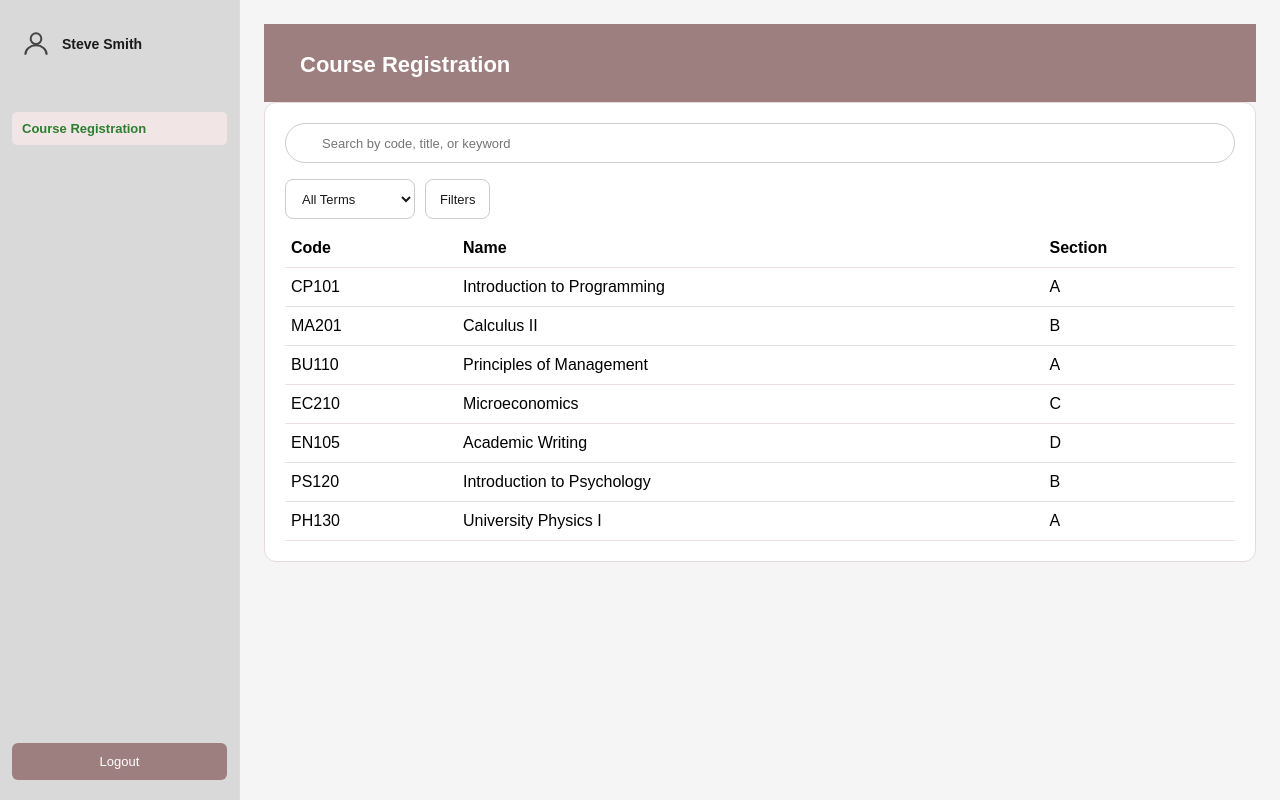
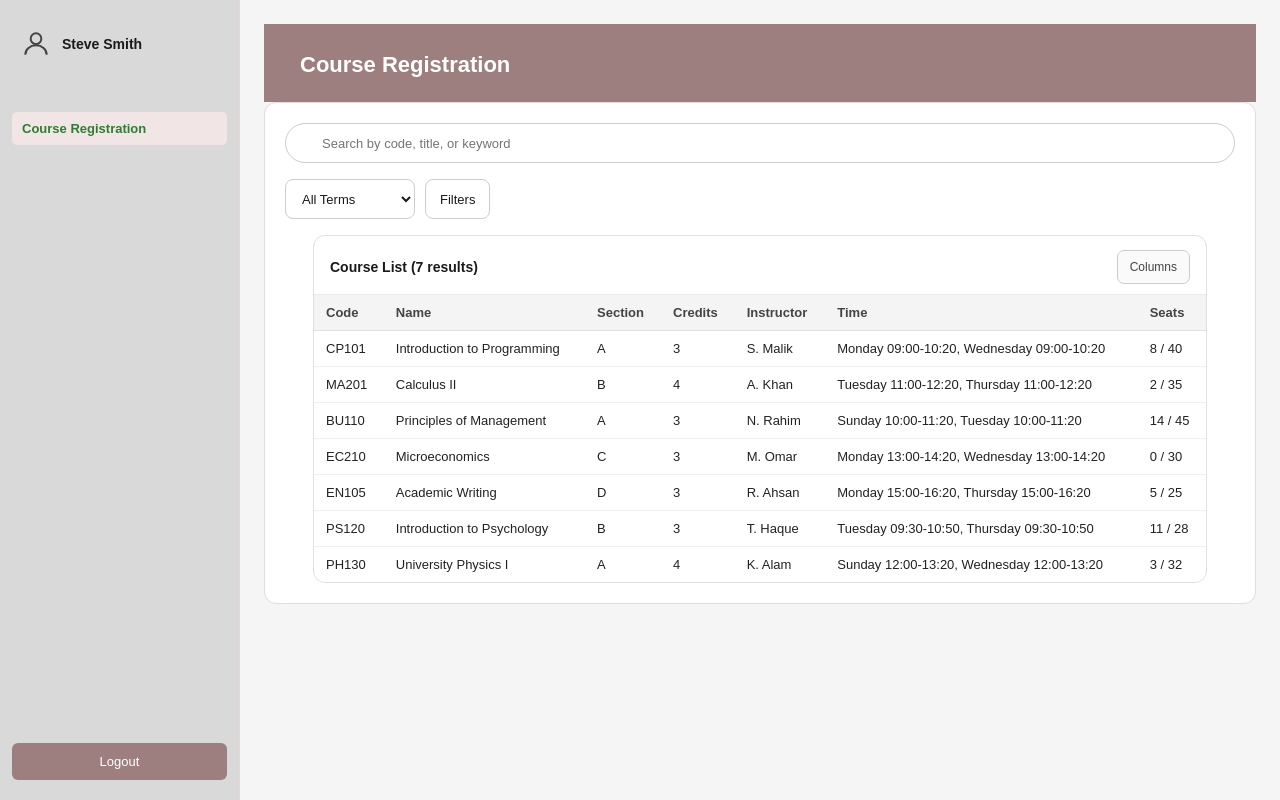
Before and after one commit to AhmedANafees/Internet_Computing, a React (Vite) app in the folder frontend/: page /courses in a window 1280 px wide. Built offline with nearby package versions, Linux system fonts and the light colour scheme.

Commit message:
feat: add toggleable column visibility to course table

```diff
--- /dev/null
+++ b/frontend/src/components/CourseRegistrationPage/CourseRegistrationTable.jsx
@@ -0,0 +1,62 @@
+export default function CourseRegistrationTable({ rows, allColumns, visibleCols, toggleCol, colPickerOpen, setColPickerOpen }) {
+  const visibleColumns = allColumns.filter((column) => visibleCols.has(column.id));
+
+  return (
+    <div className="cr-table-card">
+      <div className="cr-table-header">
+        <span className="cr-table-header__title">Course List ({rows.length} results)</span>
+
+        <div className="cr-col-picker-wrap">
+          <button className={`cr-col-picker-btn ${colPickerOpen ? 'cr-col-picker-btn--open' : ''}`} onClick={() => setColPickerOpen((value) => !value)}>
+            Columns
+          </button>
+
+          {colPickerOpen && (
+            <div className="cr-col-picker-panel">
+              {allColumns.map((column) => (
+                <label key={column.id} className="cr-col-option">
+                  <input
+                    type="checkbox"
+                    checked={visibleCols.has(column.id)}
+                    disabled={visibleCols.size === 1 && visibleCols.has(column.id)}
+                    onChange={() => toggleCol(column.id)}
+                  />
+                  {column.label}
+                </label>
+              ))}
+            </div>
+          )}
+        </div>
+      </div>
+
+      <div className="cr-table-scroll">
+        <table className="cr-table">
+          <thead>
+            <tr>
+              {visibleColumns.map((column) => (
+                <th key={column.id}>{column.label}</th>
+              ))}
+            </tr>
+          </thead>
+          <tbody>
+            {rows.length === 0 ? (
+              <tr>
+                <td colSpan={visibleColumns.length} className="cr-table__empty">
+                  No courses match your search or filters.
+                </td>
+              </tr>
+            ) : (
+              rows.map(({ course, section }) => (
+                <tr key={section.id}>
+                  {visibleColumns.map((column) => (
+                    <td key={column.id}>{column.render(course, section)}</td>
+                  ))}
+                </tr>
+              ))
+            )}
+          </tbody>
+        </table>
+      </div>
+    </div>
+  );
+}
--- a/frontend/src/pages/CourseRegistrationPage/CourseRegistrationPage.css
+++ b/frontend/src/pages/CourseRegistrationPage/CourseRegistrationPage.css
@@ -52,6 +52,63 @@
   border-bottom: 1px solid #eadede;
   text-align: left;
   padding: 10px 6px;
+}
+
+.cr-table-card {
+  border: 1px solid #e7dddd;
+  border-radius: 10px;
+  overflow: hidden;
+}
+
+.cr-table-header {
+  display: flex;
+  justify-content: space-between;
+  align-items: center;
+  padding: 10px;
+  border-bottom: 1px solid #ece1e1;
+}
+
+.cr-col-picker-wrap {
+  position: relative;
+}
+
+.cr-col-picker-panel {
+  position: absolute;
+  top: 100%;
+  right: 0;
+  min-width: 180px;
+  background: #fff;
+  border: 1px solid #decfcf;
+  border-radius: 8px;
+  padding: 8px;
+  z-index: 20;
+}
+
+.cr-col-option {
+  display: flex;
+  align-items: center;
+  gap: 8px;
+  margin-bottom: 6px;
+}
+
+.cr-table-scroll {
+  overflow-x: auto;
+}
+
+.cr-table {
+  width: 100%;
+  border-collapse: collapse;
+}
+
+.cr-table th,
+.cr-table td {
+  border-bottom: 1px solid #ece2e2;
+  text-align: left;
+  padding: 10px;
+}
+
+.cr-table__empty {
+  color: #665454;
 }
 
 .cr-filter-top-row {
--- a/frontend/src/pages/CourseRegistrationPage/CourseRegistrationPage.jsx
+++ b/frontend/src/pages/CourseRegistrationPage/CourseRegistrationPage.jsx
@@ -2,14 +2,31 @@ import { useMemo, useState } from 'react';
 import Sidebar from '../../components/Sidebar/Sidebar';
 import CourseRegistrationPageHeader from '../../components/CourseRegistrationPage/CourseRegistrationPageHeader';
 import CourseRegistrationFilters from '../../components/CourseRegistrationPage/CourseRegistrationFilters';
+import CourseRegistrationTable from '../../components/CourseRegistrationPage/CourseRegistrationTable';
 import { mockCourses } from '../../data/mockCourses';
 import { useDebounce } from '../../hooks/useDebounce';
 import './CourseRegistrationPage.css';
+
+const ALL_COLUMNS = [
+  { id: 'code', label: 'Code' },
+  { id: 'title', label: 'Name' },
+  { id: 'section', label: 'Section' },
+  { id: 'credits', label: 'Credits' },
+  { id: 'instructor', label: 'Instructor' },
+  { id: 'time', label: 'Time' },
+  { id: 'seats', label: 'Seats' },
+  { id: 'term', label: 'Term' },
+  { id: 'subject', label: 'Subject' },
+];
+
+const DEFAULT_VISIBLE = new Set(['code', 'title', 'section', 'credits', 'instructor', 'time', 'seats']);
 
 export default function CourseRegistrationPage() {
   const [searchRaw, setSearchRaw] = useState('');
   const [selectedTerm, setSelectedTerm] = useState('');
   const [filterPanelOpen, setFilterPanelOpen] = useState(false);
+  const [colPickerOpen, setColPickerOpen] = useState(false);
+  const [visibleCols, setVisibleCols] = useState(DEFAULT_VISIBLE);
   const [activeFilters, setActiveFilters] = useState({ faculties: [], levels: [], subjects: [] });
   const search = useDebounce(searchRaw, 300);
 
@@ -48,6 +65,19 @@ export default function CourseRegistrationPage() {
     setActiveFilters({ faculties: [], levels: [], subjects: [] });
   }
 
+  function toggleCol(columnId) {
+    setVisibleCols((prev) => {
+      const next = new Set(prev);
+      if (next.has(columnId)) {
+        if (next.size === 1) return next;
+        next.delete(columnId);
+      } else {
+        next.add(columnId);
+      }
+      return next;
+    });
+  }
+
   const rows = useMemo(() => {
     const query = search.trim().toLowerCase();
     const allRows = mockCourses.flatMap((course) =>
@@ -66,6 +96,27 @@ export default function CourseRegistrationPage() {
       return true;
     });
   }, [activeFilters, search, selectedTerm]);
+
+  const rowsWithRender = rows.map(({ course, section }) => ({
+    course,
+    section,
+  }));
+
+  const columnsWithRender = ALL_COLUMNS.map((column) => ({
+    ...column,
+    render: (course, section) => {
+      if (column.id === 'code') return course.code;
+      if (column.id === 'title') return course.title;
+      if (column.id === 'section') return section.sectionNumber;
+      if (column.id === 'credits') return course.credits;
+      if (column.id === 'instructor') return section.instructor;
+      if (column.id === 'time') return section.schedule.map((slot) => `${slot.day} ${slot.startTime}-${slot.endTime}`).join(', ');
+      if (column.id === 'seats') return `${section.seatsRemaining} / ${section.seatsTotal}`;
+      if (column.id === 'term') return section.term;
+      if (column.id === 'subject') return course.subject;
+      return '';
+    },
+  }));
 
   return (
     <div className="cr-layout">
@@ -105,28 +156,14 @@ export default function CourseRegistrationPage() {
             subjects={subjects}
           />
 
-          {rows.length === 0 ? (
-            <p className="cr-empty">No courses match your search.</p>
-          ) : (
-            <table className="cr-simple-table">
-              <thead>
-                <tr>
-                  <th>Code</th>
-                  <th>Name</th>
-                  <th>Section</th>
-                </tr>
-              </thead>
-              <tbody>
-                {rows.map(({ course, section }) => (
-                  <tr key={section.id}>
-                    <td>{course.code}</td>
-                    <td>{course.title}</td>
-                    <td>{section.sectionNumber}</td>
-                  </tr>
-                ))}
-              </tbody>
-            </table>
-          )}
+          <CourseRegistrationTable
+            rows={rowsWithRender}
+            allColumns={columnsWithRender}
+            visibleCols={visibleCols}
+            toggleCol={toggleCol}
+            colPickerOpen={colPickerOpen}
+            setColPickerOpen={setColPickerOpen}
+          />
         </section>
       </main>
     </div>
```
